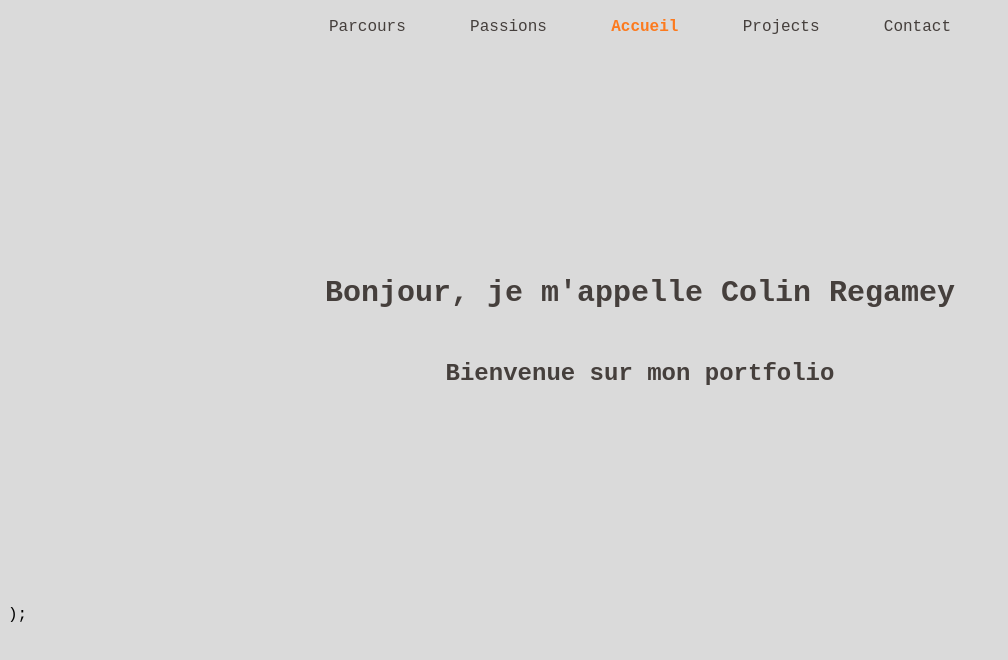
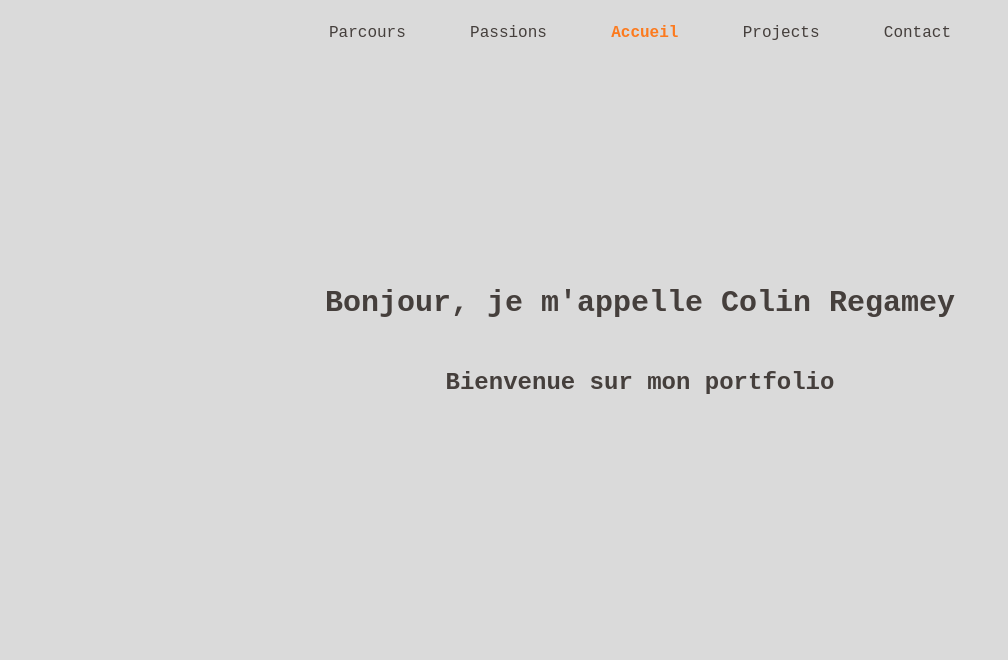
Before and after one commit to ColinRgm/myReactPortfolio, a React (Vite) app: page / in a window 1280 px wide. Shown: the top 660 px of the page, without its empty margins (0-1008 px from the left). Built offline with nearby package versions, Linux system fonts and the light colour scheme.

Commit message:
style: move the blinking style to index.html

```diff
--- a/index.html
+++ b/index.html
@@ -6,8 +6,17 @@
     <title>myPortfolio</title>
 </head>
 <style>
+    * {
+        line-height: 30px;
+    }
+
     html::-webkit-scrollbar {
         display: none;
+    }
+
+    @keyframes blink {
+        0%, 50% { opacity: 1; }
+        50%, 100% { opacity: 0; }
     }
 </style>
 <body style="background-color: #DADADA; font-family: Courier New, sans-serif, monospace">
--- a/src/pages/HomePage.jsx
+++ b/src/pages/HomePage.jsx
@@ -50,24 +50,17 @@ function HomePage() {
     };
 
     return (
-        <>
-            <style>
-                {`
-                    @keyframes blink {
-                        0%, 50% { opacity: 1; }
-                        50%, 100% { opacity: 0; }
-                    }
-                `}
-            </style>
 
         <div style={ content }>
+
             <h1 style={ content.titleStyle }>
                 <Typewriter text="Bonjour, je m'appelle Colin Regamey" delay={ 150 }/>
             </h1>
+
             <h2>Bienvenue sur mon portfolio</h2>
+
         </div>
-            );
-        </>
+
     )
 }
 
```
Lines whose indentation alone changed are shown as unchanged.
